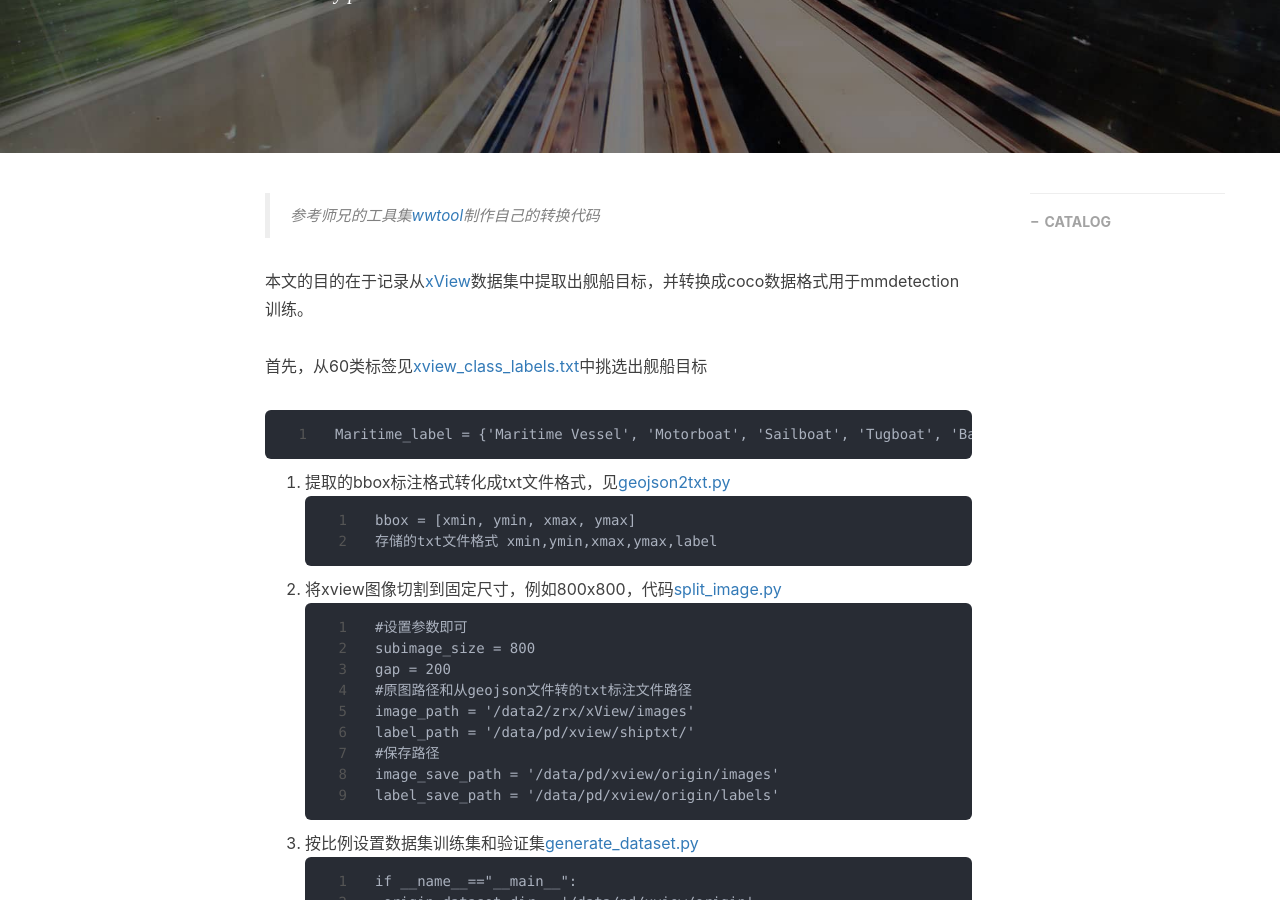
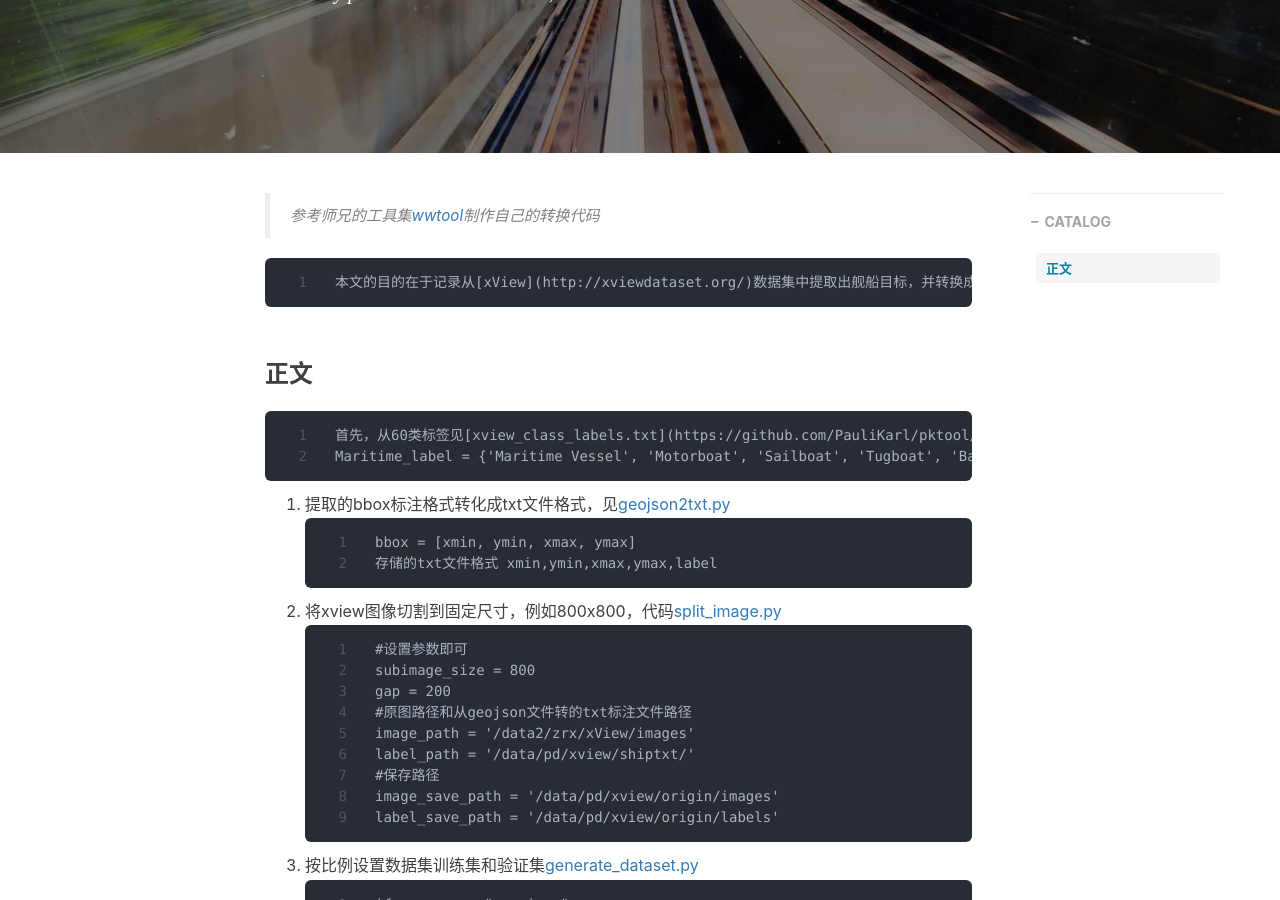
Before and after one commit to PauliKarl/paulikarl.github.io, a Jekyll site: the page built from _posts/2020-11-06-ship-from-xView.markdown, in a window 1280 px wide and 900 px high, scrolled down 370 px. Built offline with Jekyll 4.4.1, drawn with Linux system fonts in a browser that asks for light colours; nearby versions of some CDN libraries; comment, search, counter and statistics services are not loaded.

Commit message:
add xview2coco

````diff
--- a/_posts/2020-11-06-ship-from-xView.markdown
+++ b/_posts/2020-11-06-ship-from-xView.markdown
@@ -14,11 +14,12 @@ tags:
 
 > 参考师兄的工具集[wwtool](https://github.com/jwwangchn/wwtool.git)制作自己的转换代码
 
-本文的目的在于记录从[xView](http://xviewdataset.org/)数据集中提取出舰船目标，并转换成coco数据格式用于mmdetection训练。
+    本文的目的在于记录从[xView](http://xviewdataset.org/)数据集中提取出舰船目标，并转换成coco数据格式用于mmdetection训练。
 
-首先，从60类标签见[xview_class_labels.txt](https://github.com/PauliKarl/pktool/blob/main/pktool/datasets/xview/xview_class_labels.txt)中挑选出舰船目标
+### 正文
+    首先，从60类标签见[xview_class_labels.txt](https://github.com/PauliKarl/pktool/blob/main/pktool/datasets/xview/xview_class_labels.txt)中挑选出舰船目标
 ```
-Maritime_label = {'Maritime Vessel', 'Motorboat', 'Sailboat', 'Tugboat', 'Barge', 'Fishing Vessel', 'Ferry', 'Yacht', 'Container Ship','Oil Tanker'}
+    Maritime_label = {'Maritime Vessel', 'Motorboat', 'Sailboat', 'Tugboat', 'Barge', 'Fishing Vessel', 'Ferry', 'Yacht', 'Container Ship','Oil Tanker'}
 ```
 
 1. 提取的bbox标注格式转化成txt文件格式，见[geojson2txt.py](https://github.com/PauliKarl/pktool/blob/main/pktool/datasets/xview/geojson2txt.py)
````
